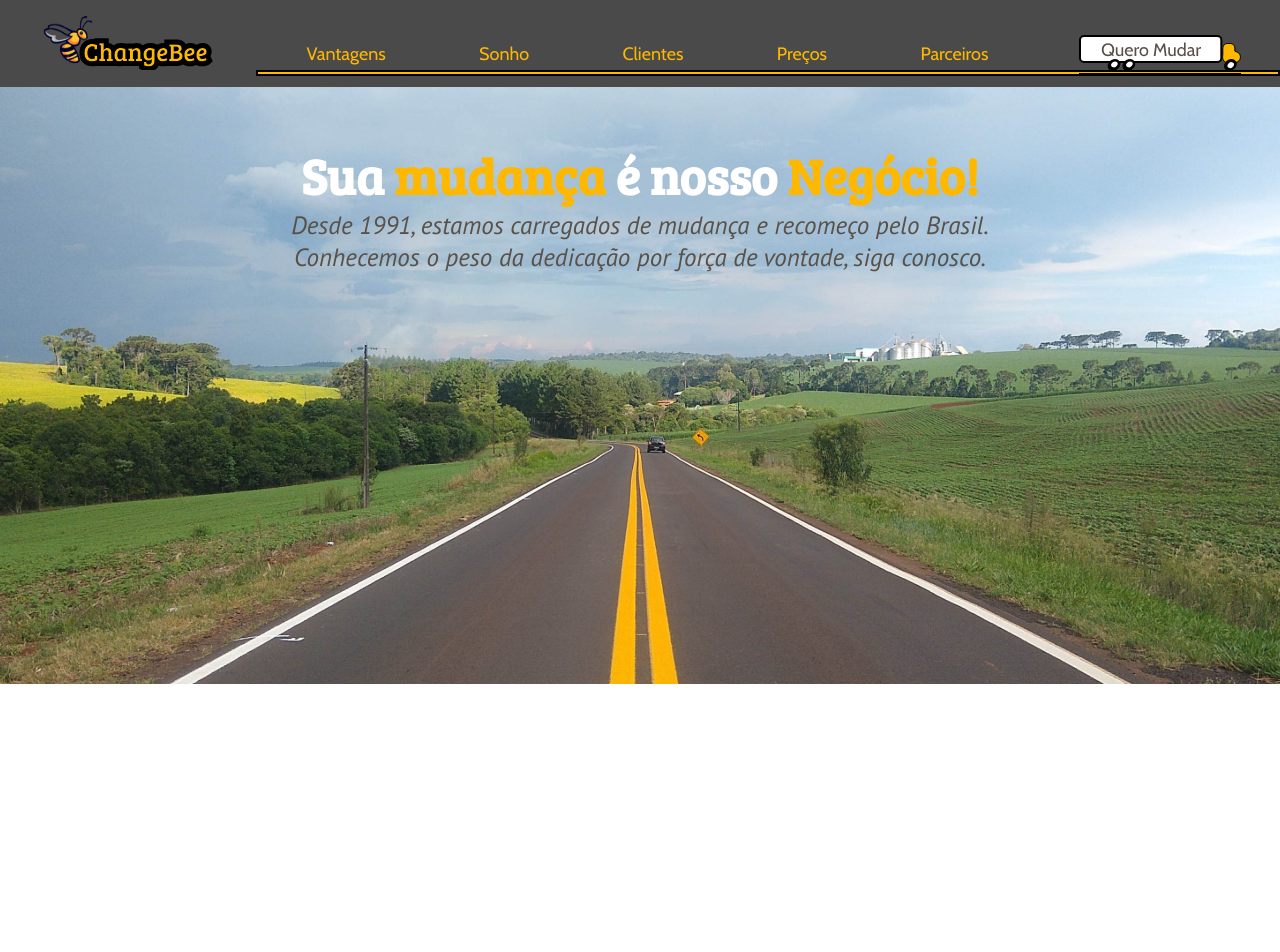
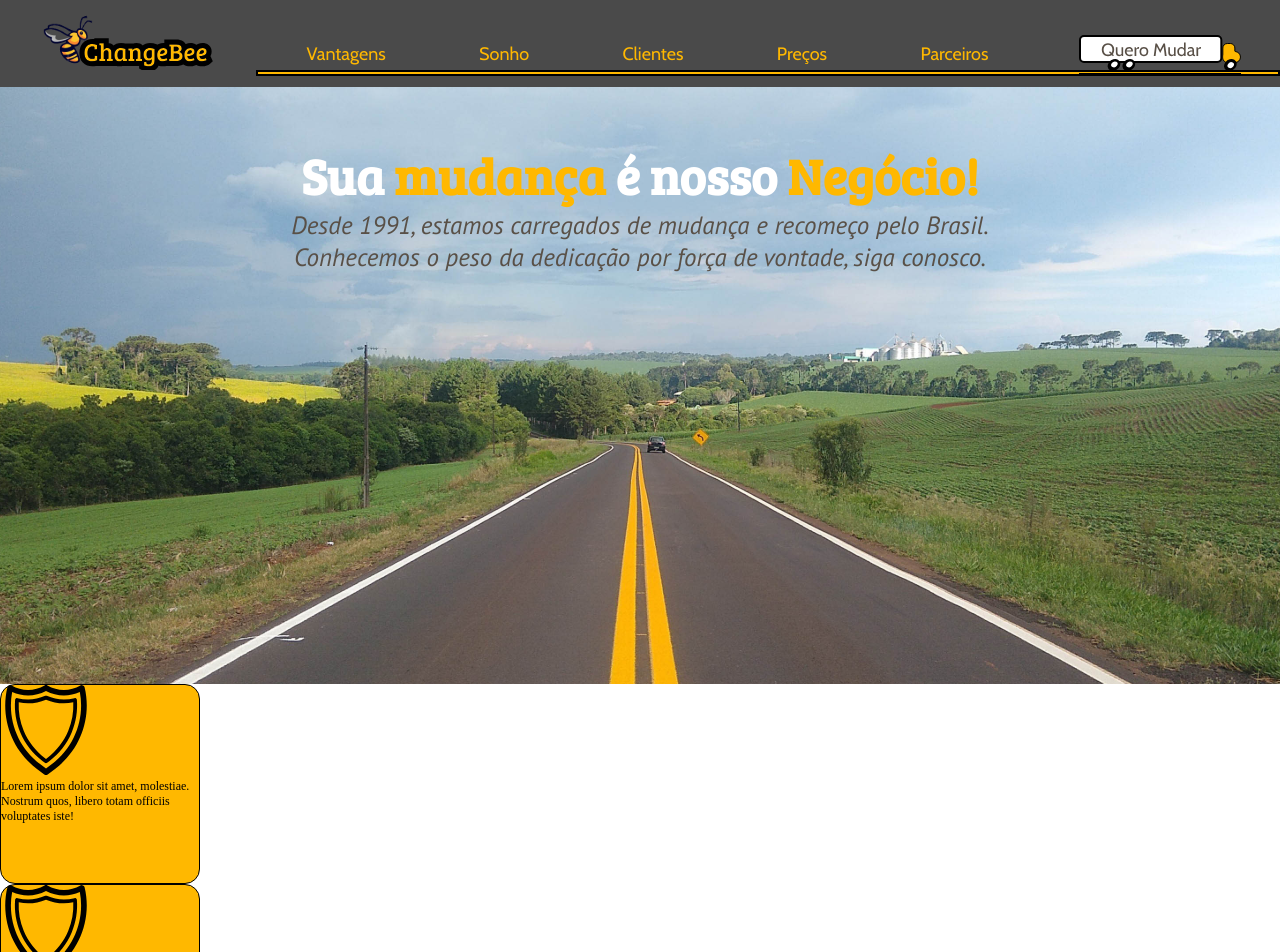
Before and after one commit to PauloBezz/ChangeBee, a React (Vite) app: page / in a window 1280 px wide. Shown: the top 952 px of the page. Before the commit the page ends 800 px from the top, so only its background shows below. Built offline with nearby package versions, Linux system fonts and the light colour scheme.

Commit message:
feat: add CardSmall component

```diff
--- a/src/components/Cards/CardSmall/index.jsx
+++ b/src/components/Cards/CardSmall/index.jsx
@@ -1,8 +1,13 @@
+import styles from "./styles.module.css"
+import icon from "../../../assets/shield.svg"
 
+export function CardSmall() {
+    return (
 
-export function CardSmall(){
-    return(
-        <>
-        </>
+        <div className={styles.container}>
+            <img src={icon} alt="icon" className={styles.icon} />
+            <p className={styles.text}>Lorem ipsum dolor sit amet, molestiae. Nostrum quos, libero totam officiis voluptates iste!</p>
+        </div>
+
     )
 }
--- /dev/null
+++ b/src/components/Cards/CardSmall/styles.module.css
@@ -0,0 +1,13 @@
+
+
+.container {
+    width: 200px;
+    height: 200px;
+    background-color: #FFB800;
+    border: 1px black solid;
+    border-radius: 15px;
+}
+
+.text{
+    font-size: 12px;
+}
```
